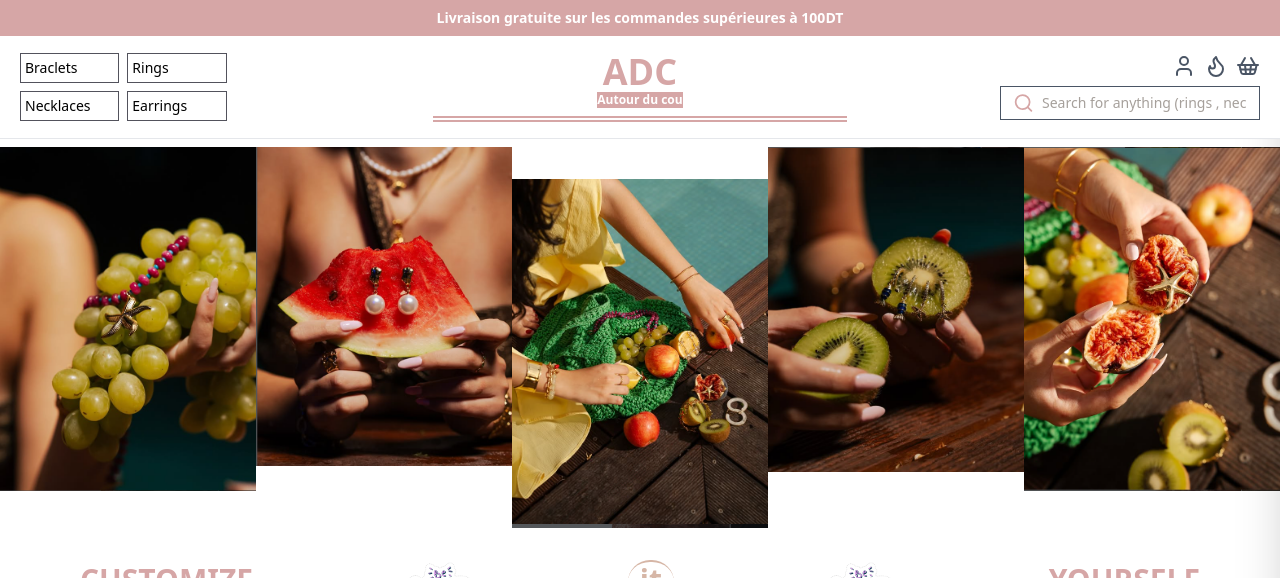
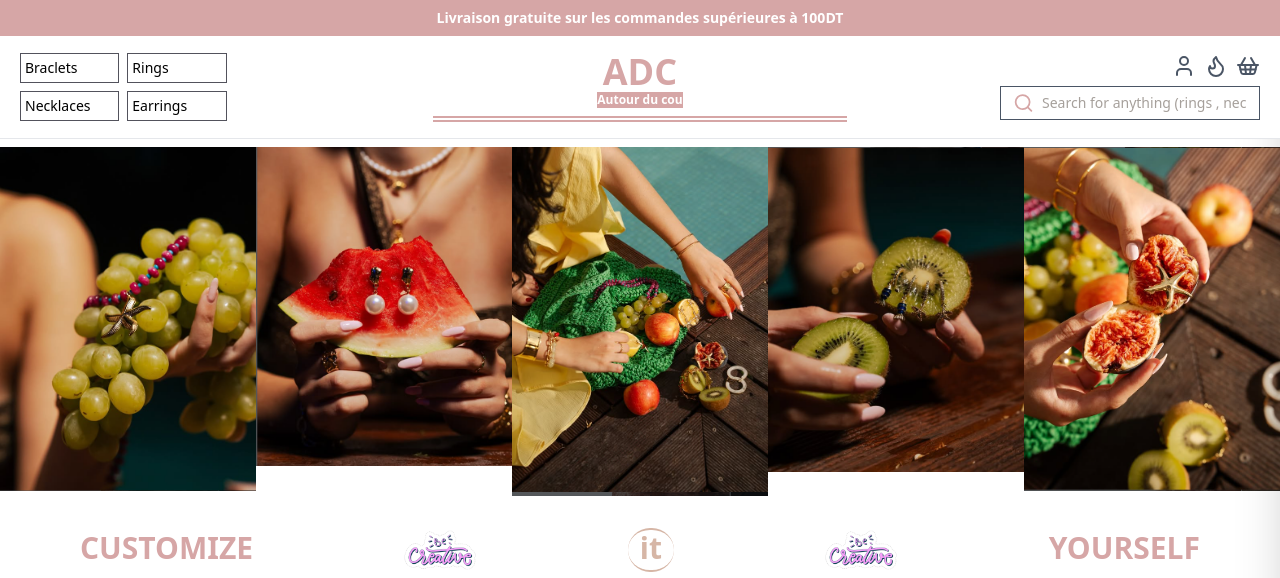
Before and after one commit to ba9hh/adc, a React (Vite) app in the folder frontend/: page / in a window 1280 px wide. Shown: the top 578 px of the page. Built offline with nearby package versions, Linux system fonts and the light colour scheme.

Commit message:
first commit

```diff
--- a/frontend/src/home/UnderHeader.jsx
+++ b/frontend/src/home/UnderHeader.jsx
@@ -17,7 +17,7 @@ const UnderHeader = () => {
     <div className="flex md:px-0 mt-2">
       <img src={aneb} className="w-1/5 h-full" />
       <img src={dele3} className="w-1/5 h-full" />
-      <img src={fruits} className="w-1/5 h-full pt-8" />
+      <img src={fruits} className="w-1/5 h-4/5" />
       <img src={kiwi1} className="w-1/5 h-full" />
       <img src={karmous} className="w-1/5 h-full" />
     </div>
```
